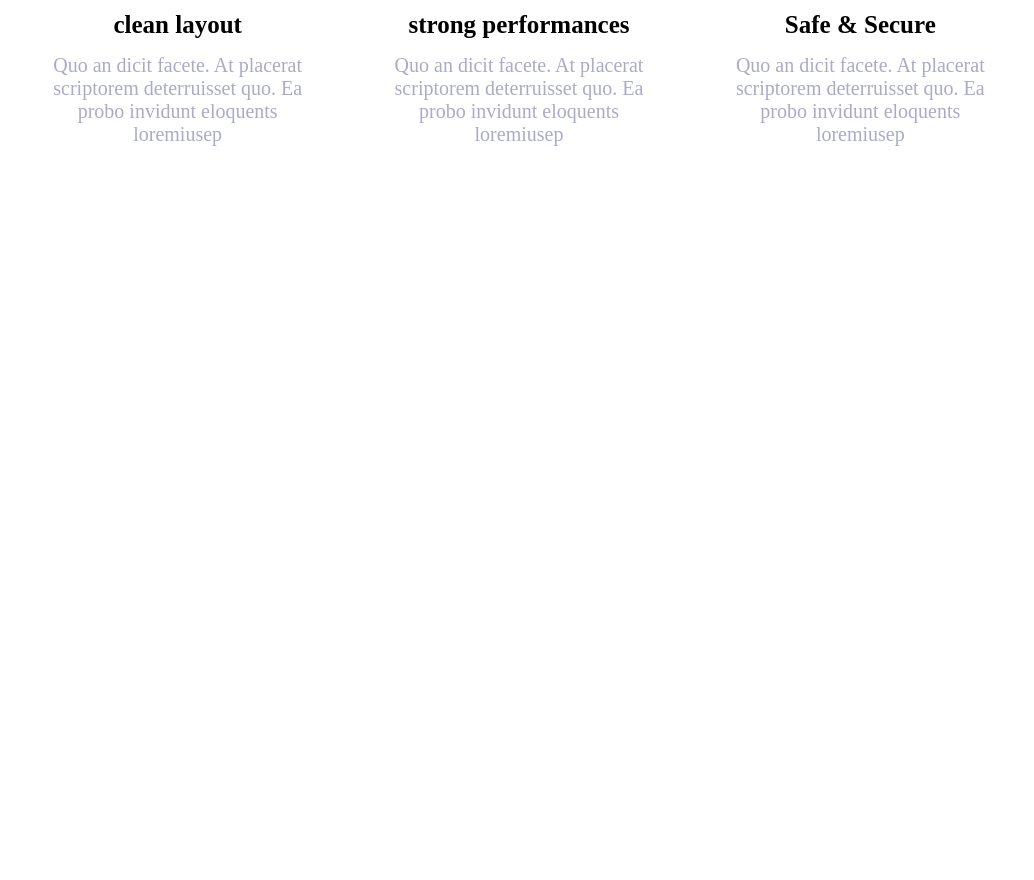
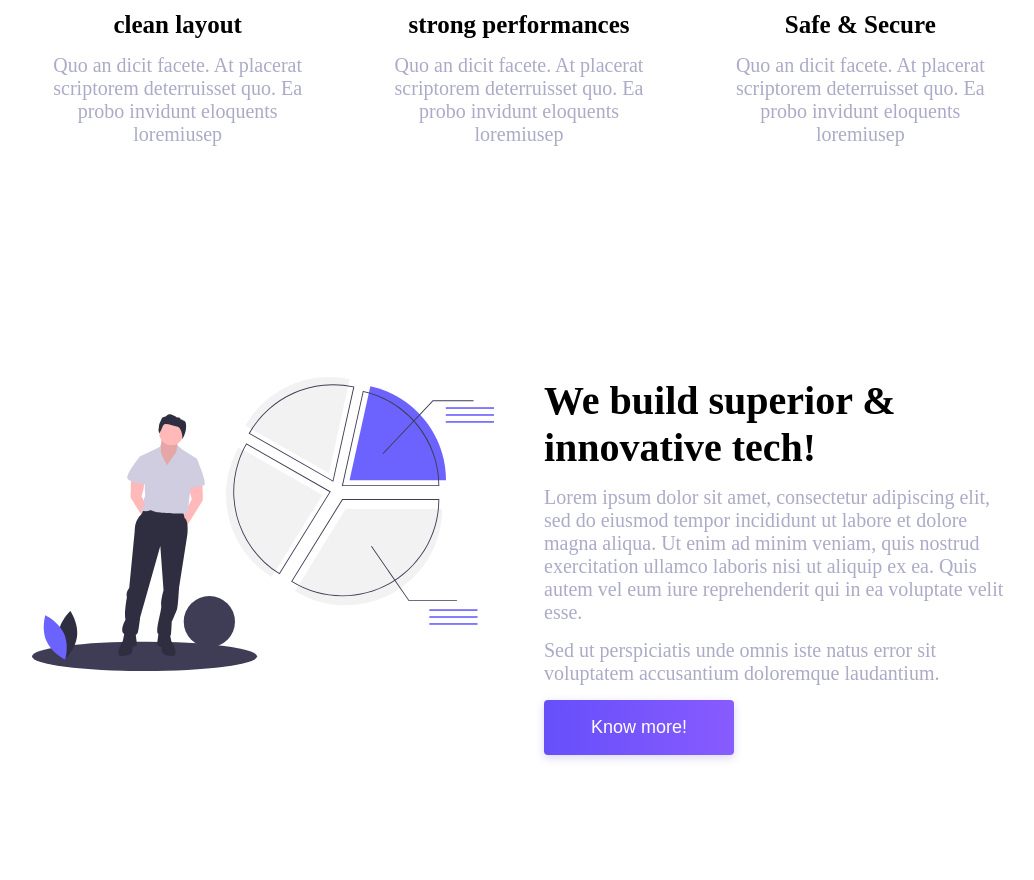
Before and after one commit to kunalvmore/space-speed, a plain HTML site: page index.html in a window 1280 px wide. Shown: the part 1326-2206 px from the top of the page, without its empty margins (121-1155 px from the left). Before the commit the page ends 1578 px from the top, so only its background shows below. Drawn offline with Linux system fonts and the light colour scheme.

Commit message:
added about container

```diff
--- a/index.html
+++ b/index.html
@@ -69,6 +69,20 @@
 
             </div>
         </section>
+        <section class="about">
+            <div class="about-container">
+                <div class="about-img">
+                    <img src="img/segment_analysis.svg" alt="">
+                </div>
+                <div class="about-text">
+                    <h3>We build superior & innovative tech!</h3>
+                    <p>Lorem ipsum dolor sit amet, consectetur adipiscing elit, sed do eiusmod tempor incididunt ut labore et dolore magna aliqua. Ut enim ad minim veniam, quis nostrud exercitation ullamco laboris nisi ut aliquip ex ea. Quis autem vel eum iure reprehenderit qui in ea voluptate velit esse.</p>
+                    <p>Sed ut perspiciatis unde omnis iste natus error sit voluptatem accusantium doloremque laudantium.</p>
+                    <button class="btn">Know more!</button>
+                </div>
+            </div>
+        </section>
+
     </div>
 </body>
 </html>
--- a/main.scss
+++ b/main.scss
@@ -22,6 +22,20 @@ body{
          font-weight: 300;
          color: #ababc7;
 
+    }
+    h3{
+        font-size: 40px;
+
+    }
+    .btn{
+                border-radius: 4px;
+                font-size: 18px;
+                background-color: color(primary);
+                background-image: linear-gradient(270deg, #885bfe 0%, #664ffa 100%);
+                color: #ffffff;
+                border: none;
+                box-shadow: 0 3px 10px rgba(71, 44, 173, 0.2);
+                cursor: pointer;
     }
 }
 header{
@@ -109,15 +123,7 @@ header{
                .btn{
                 width: 190px;
                 height: 55px;
-                border-radius: 4px;
                 margin: 5px;
-                font-size: 18px;
-                background-color: color(primary);
-                background-image: linear-gradient(270deg, #885bfe 0%, #664ffa 100%);
-                color: #ffffff;
-                border: none;
-                box-shadow: 0 3px 10px rgba(71, 44, 173, 0.2);
-                cursor: pointer;
                }
            }
         }
@@ -140,7 +146,6 @@ header{
     .features-heading{
         margin-bottom: 80px;
         h3{
-            font-size: 40px;
             margin-bottom: 15px;
         }
         p{
@@ -174,5 +179,33 @@ header{
     }
 }
 
+.about-container{
+    display: flex;
+    width: 100%;
+    padding: 100px 0px;
+
+
+    .about-img{
+        width: 50%;
+        margin: 25px;
+      img{
+          width: 100%;
+      }
+    }
+    .about-text{
+        width: 50%;
+        margin: 25px;
+        p{
+            margin-top: 15px;
+        }
+        .btn{
+            width: 190px;
+            height: 55px;
+            margin-top: 15px;
+           }
+    }
+}
+
+
 
 }
```
Also changed, not shown: main.css, 1 other file.
